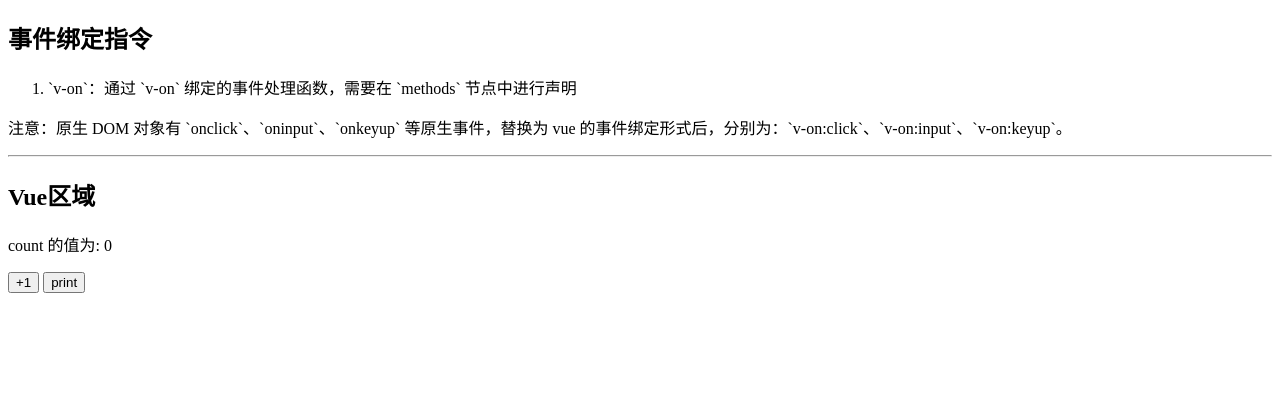
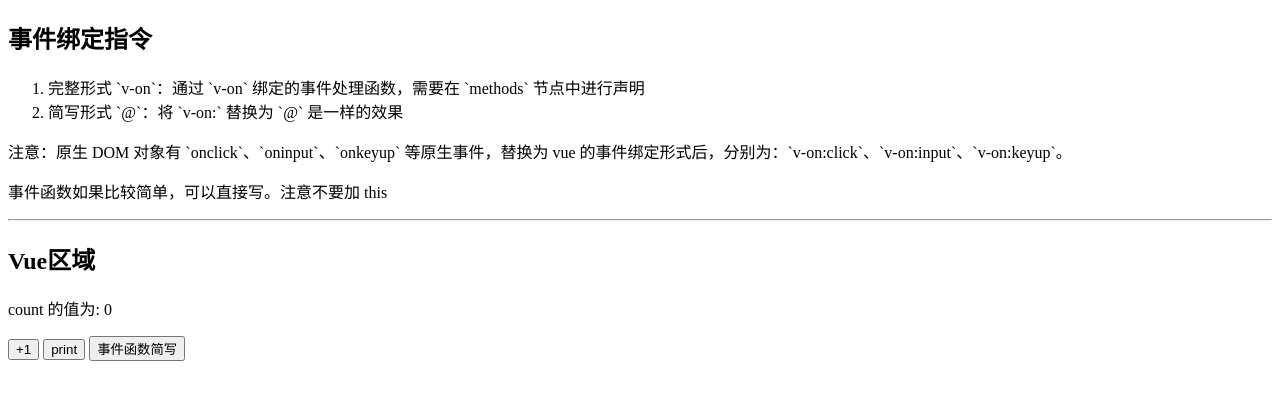
Before and after one commit to biuaxia/BV1zq4y1p7ga, a plain HTML site: page day02/04.事件绑定指令.html in a window 1280 px wide. Drawn offline with Linux system fonts and the light colour scheme.

Commit message:
增加事件绑定标签简写和事件函数简写的用法

```diff
--- a/day02/04.事件绑定指令.html
+++ b/day02/04.事件绑定指令.html
@@ -12,17 +12,20 @@
     <div>
         <h2>事件绑定指令</h2>
         <ol>
-            <li>`v-on`：通过 `v-on` 绑定的事件处理函数，需要在 `methods` 节点中进行声明</li>
+            <li>完整形式 `v-on`：通过 `v-on` 绑定的事件处理函数，需要在 `methods` 节点中进行声明</li>
+            <li>简写形式 `@`：将 `v-on:` 替换为 `@` 是一样的效果</li>
         </ol>
         <p>注意：原生 DOM 对象有 `onclick`、`oninput`、`onkeyup` 等原生事件，替换为 vue
             的事件绑定形式后，分别为：`v-on:click`、`v-on:input`、`v-on:keyup`。</p>
+        <p>事件函数如果比较简单，可以直接写。注意不要加 this</p>
     </div>
     <hr>
     <h2>Vue区域</h2>
     <div id="app">
         <p>count 的值为: {{count}}</p>
         <button v-on:click="addCount">+1</button>
-        <button v-on:click="print">print</button>
+        <button @click="print">print</button>
+        <button @click="count += 1">事件函数简写</button>
     </div>
 
     <script src="./lib/vue-2.6.12.js"></script>
```
